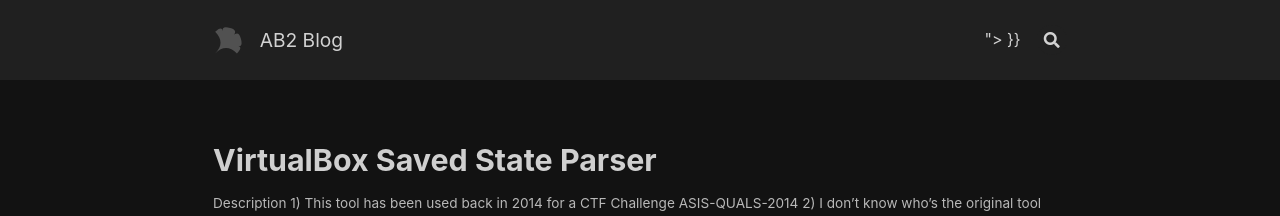
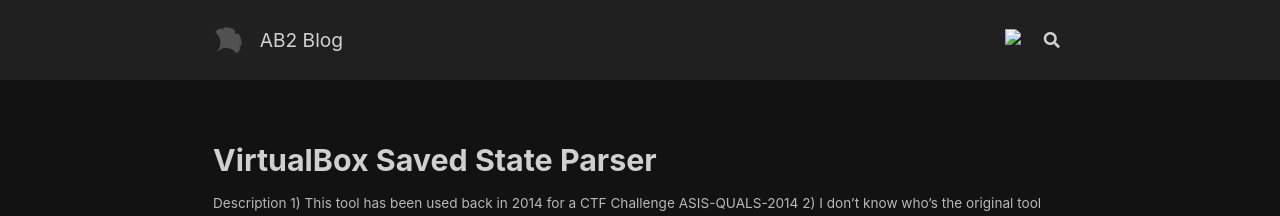
Before and after one commit to ab2pentest/ab2.github.io, a Jekyll site: the page built from index.html, in a window 1280 px wide. Shown: the top 216 px of the page. Built offline with Jekyll 4.4.1, drawn with Linux system fonts in a browser that asks for light colours; nearby versions of some CDN libraries; the list of posts is cut into pages by our own code.

Commit message:
fixing again

```diff
--- a/_includes/header.html
+++ b/_includes/header.html
@@ -29,9 +29,9 @@
             {%- assign _page_url = __return -%}
             {%- include snippets/get-string-from-locale-config.html locale=_item.titles -%}
             {%- if _nav_url == _page_url or page.nav_key and _item.key and page.nav_key == _item.key -%}
-              <li class="navigation__item navigation__item--active"><a href="{{ _nav_url }}">{%- if _item.icon -%}{{ <img src="{{ _item.icon }}"> }}{%- else -%}{{ _item.title }}{%- endif -%}</a></li>
+              <li class="navigation__item navigation__item--active"><a href="{{ _nav_url }}">{%- if _item.icon -%} <img src="{{ _item.icon }}"> {%- else -%}{{ _item.title }}{%- endif -%}</a></li>
             {%- else -%}
-              <li class="navigation__item"><a href="{{ _nav_url }}">{%- if _item.icon -%}{{ <img src="{{ _item.icon }}"> }}{%- else -%}{{ _item.title }}{%- endif -%}</a></li>
+              <li class="navigation__item"><a href="{{ _nav_url }}">{%- if _item.icon -%}<img src="{{ _item.icon }}"> {%- else -%}{{ _item.title }}{%- endif -%}</a></li>
             {%- endif -%}
           {%- endfor -%}
           {%- if site.search.provider -%}
```
